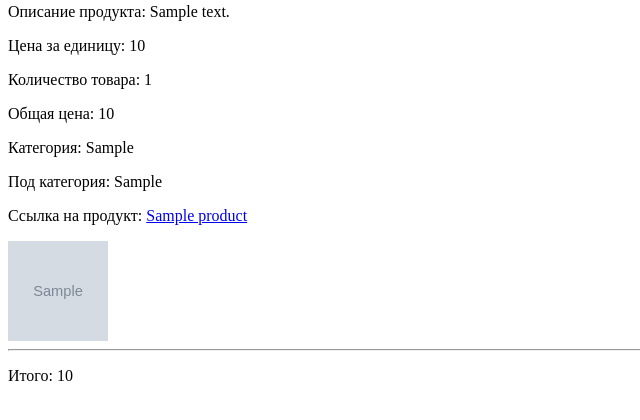
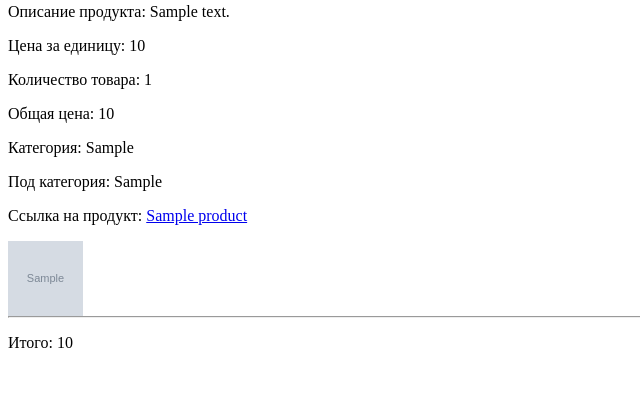
Before and after one commit to KarasevMaksim/OnlineShopTomato-FreelanceOrder1-, a Flask app: page /admin/full-orders/1 in a window 1280 px wide. Shown: the part 227-647 px from the top of the page, without its empty margins (0-640 px from the left). Run offline with Flask 3, Linux system fonts and the light colour scheme; a user stored in the database is signed in; tables that the repository leaves empty hold one stand-in row (values such as "Sample post"); grey boxes marked "Sample" are stand-in pictures.

Commit message:
Update admin_export.css margin 0 in image, update text mistake in export_order.html

```diff
--- a/app/static/css/admin_export.css
+++ b/app/static/css/admin_export.css
@@ -4,11 +4,18 @@
   }
 
   .image-container img {
-    width: 100px;
-    height: 100px;
+    width: 75px;
+    height: 75px;
+  }
+
+  .image-container p {
+    margin: 0;
   }
 
   .text-container {
     text-align: left;
     margin-left: 10px;
   }
+  hr {
+    margin: 0;
+  }
--- a/app/templates/admin/export_order.html
+++ b/app/templates/admin/export_order.html
@@ -8,8 +8,8 @@
     </div>
   {% endfor %}
   <form action="" method="post">
-    <label for="name">Ввидите номер заказа:</label>
-    <input type="text" name="get_id"><br>
+    <label for="name">Ввeдите номер заказа:</label>
+    <input type="text" name="get_id">
     <input type="submit" value="Отправить">
   </form>
   {% if history_sales %}
```
